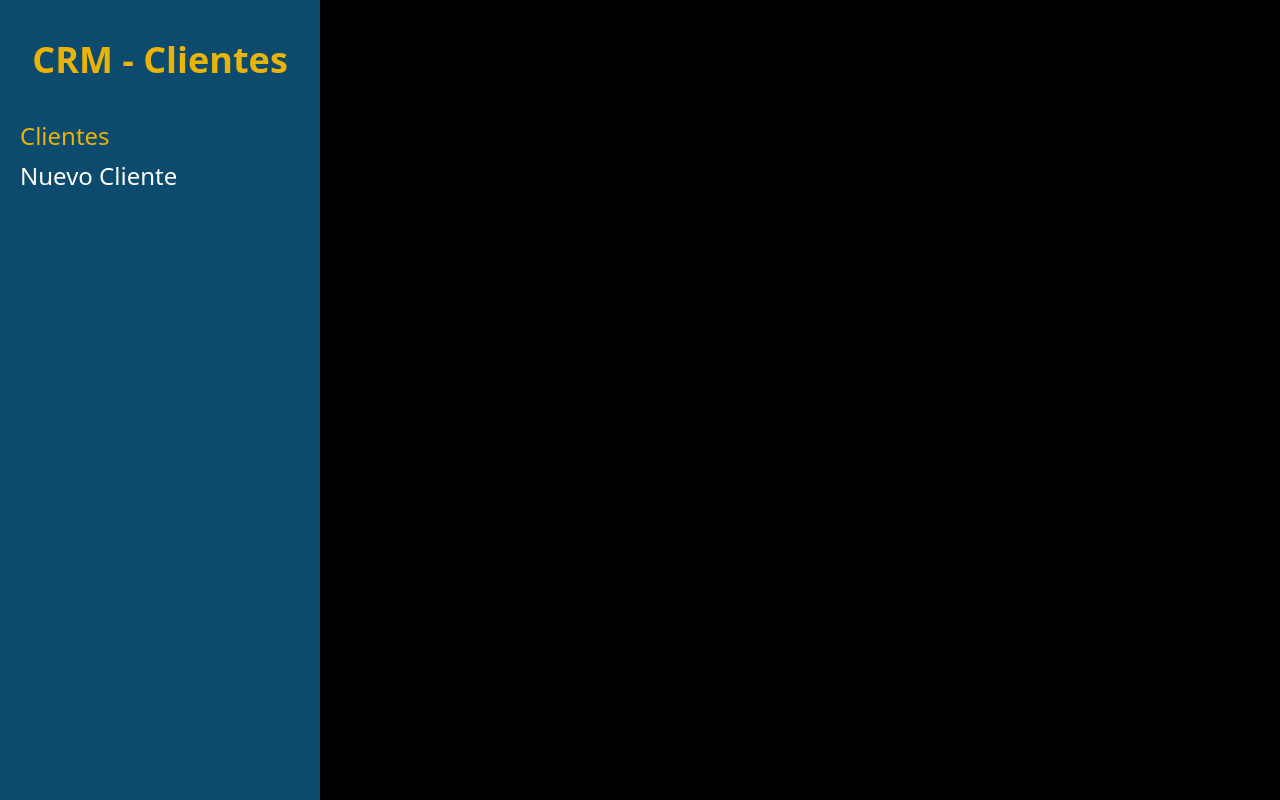
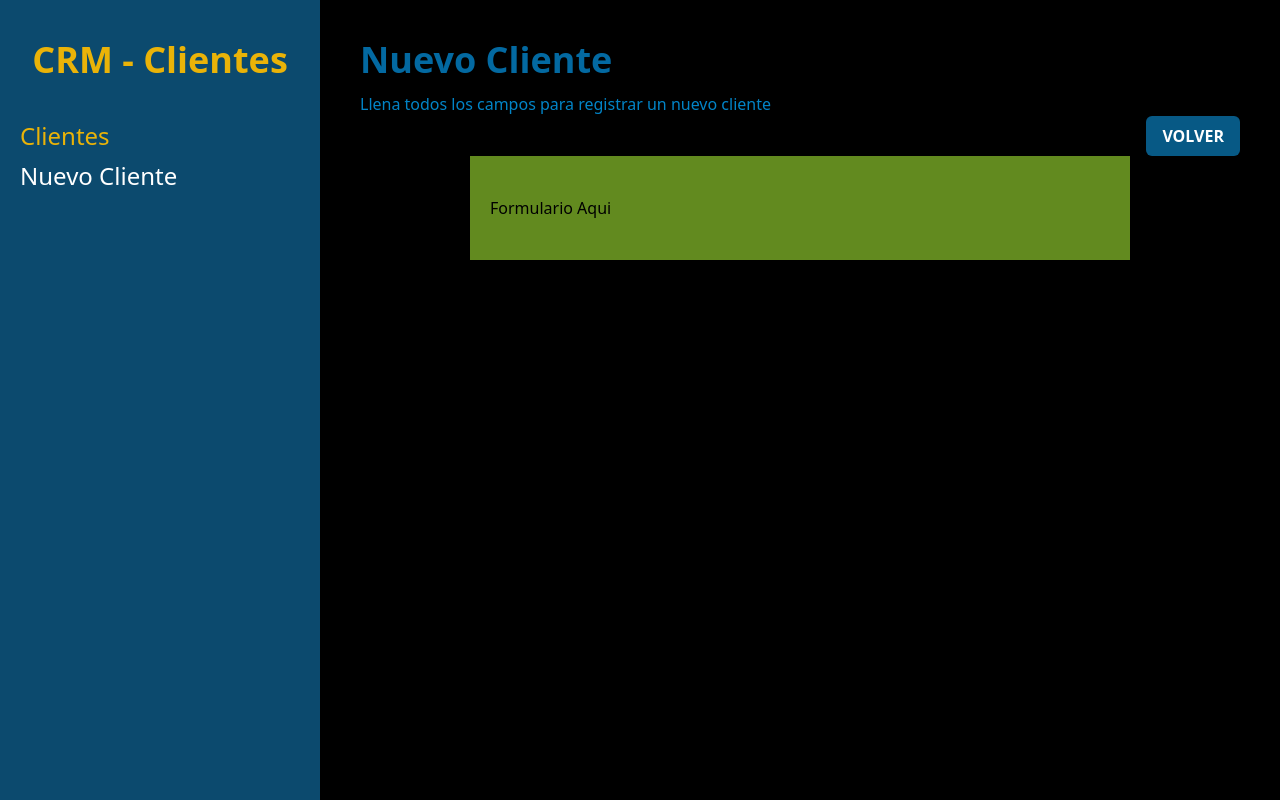
Before and after one commit to danieldrako/crm-react-routerDOM, a React (Vite) app: page /clientes/nuevo in a window 1280 px wide. Built offline with nearby package versions, Linux system fonts and the light colour scheme.

Commit message:
after firsts steps making the form to clients

```diff
--- a/src/pages/Index.jsx
+++ b/src/pages/Index.jsx
@@ -50,8 +50,8 @@ function Index() {
 
   return (
     <>
-      <h1 className='font-black text-4xl text-sky-900'>Clientes</h1>
-      <p className='mt-3 text-sky-900'>Administra tus Clientes</p>
+      <h1 className='font-black text-4xl text-sky-700'>Clientes</h1>
+      <p className='mt-3 text-sky-600'>Administra tus Clientes</p>
 
       {clientes.length ? (
         <table className='w-full bg-lime-400 bg-opacity-40  shadow mt-5 table-auto'>
--- a/src/pages/NuevoCliente.jsx
+++ b/src/pages/NuevoCliente.jsx
@@ -1,8 +1,26 @@
+import { useNavigate } from "react-router-dom"
+const NuevoCliente = () => {
+
+    const navigate = useNavigate()
+  return (
+    <>
+      <h1 className='font-black text-4xl text-sky-700'>Nuevo Cliente</h1>
+      <p className='mt-3 text-sky-600'>Llena todos los campos para registrar un nuevo cliente</p>
+
+      <div className="flex justify-end">
+        <button
+          className="bg-sky-800 text-white px-4 py-2 font-bold uppercase rounded-md"
+          onClick={() => navigate(-1)}
+        >
+          Volver
+        </button>
+      </div>
 
 
-const NuevoCliente = () => {
-  return (
-    <div>NuevoCliente</div>
+      <div className="bg-lime-400 bg-opacity-60 rounded-schm md:w-3/4 mx-auto px-5 py-10">
+        <p>Formulario Aqui</p>
+      </div>
+    </>
   )
 }
 
```
